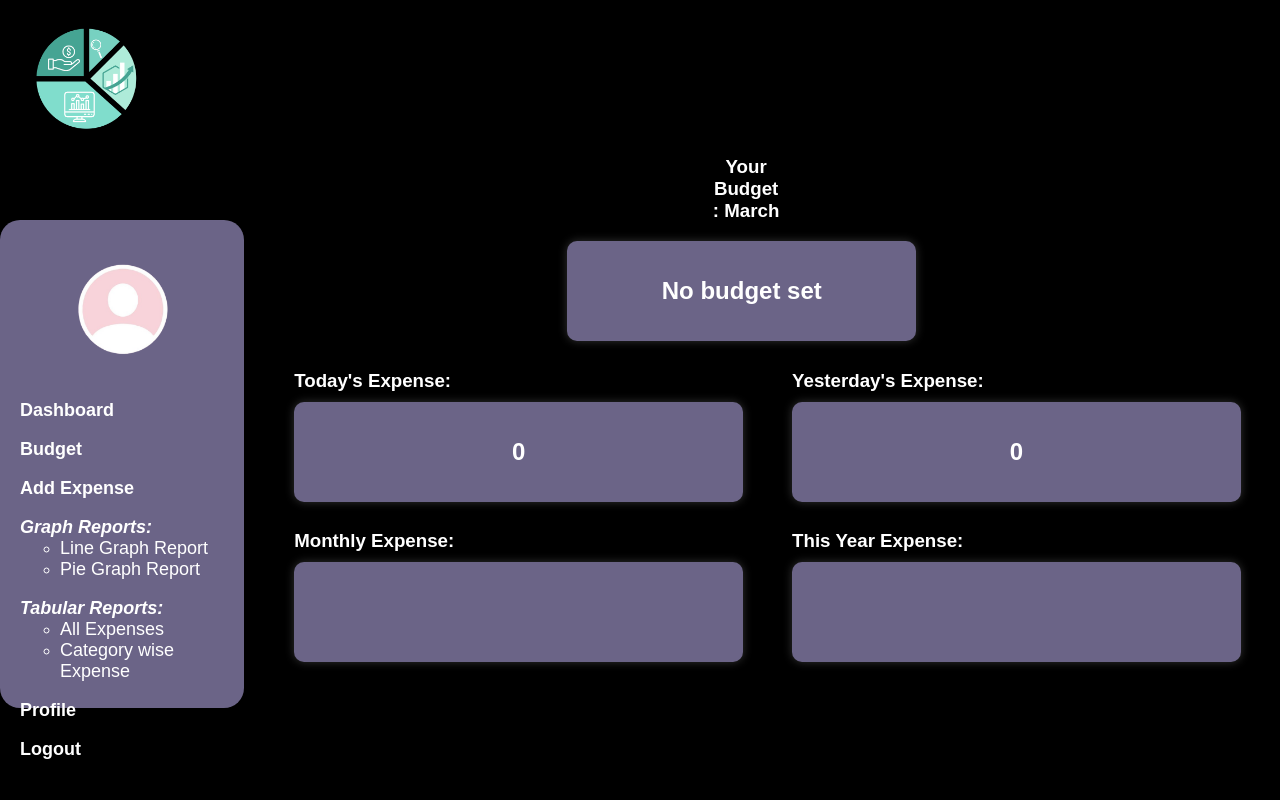
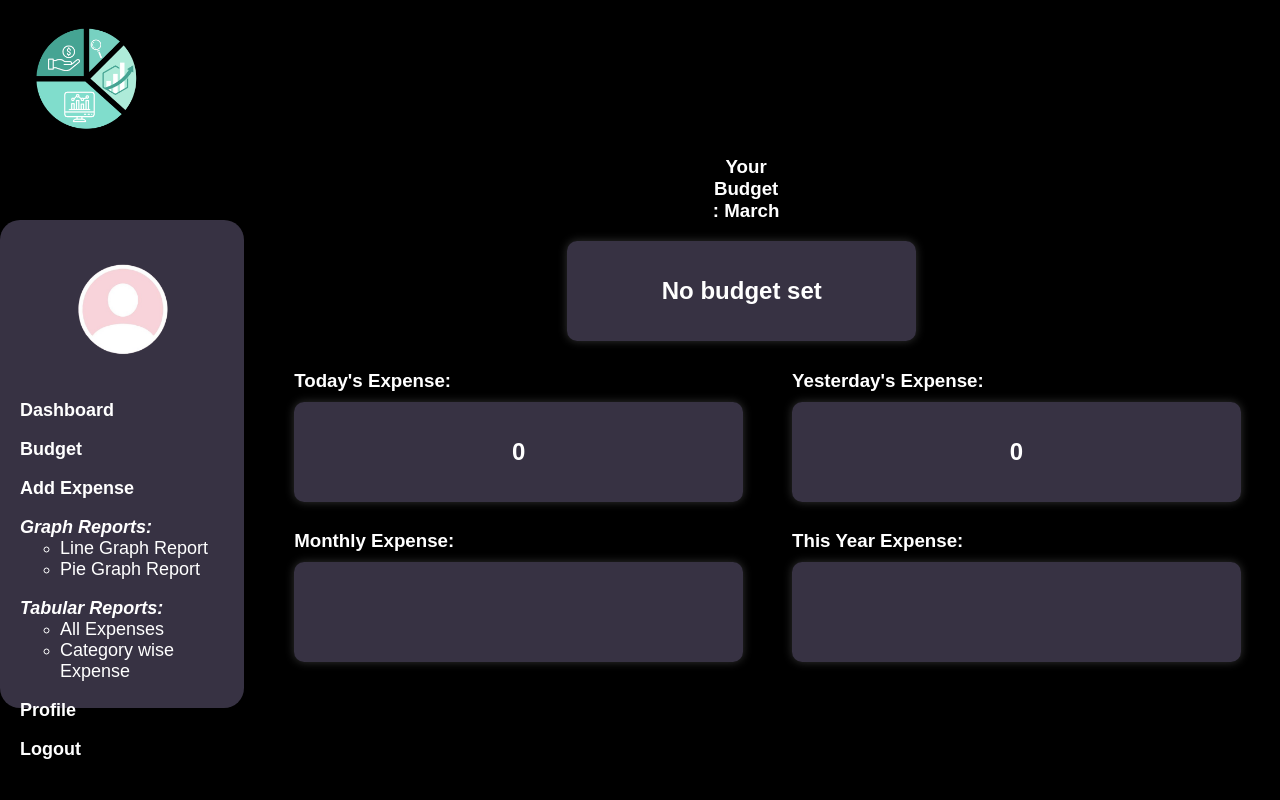
Before and after one commit to adityashahgithub/FiscalPoint, a PHP site: page /Frontend/dashboard.php in a window 1280 px wide. Run offline with PHP 8.4, Linux system fonts and the light colour scheme; a user stored in the database is signed in; data comes from the database, SQL or seed files in the repository.

Commit message:
change all container color

```diff
--- a/Frontend/css/addexpense.css
+++ b/Frontend/css/addexpense.css
@@ -15,7 +15,7 @@
 /* Sidebar */
 .sidebar {
   width: 31.4%;
-  background-color: #6B6487;
+  background-color: rgba(92, 84, 112, 0.6);
   padding: 20px;
   border-radius: 20px;
   height: 56%;
@@ -60,7 +60,7 @@
 .form-container {
     margin-top: 12%;
     width: 28rem;
-    background-color: #6B6487;
+    background-color: rgba(92, 84, 112, 0.6);
     padding: 20px;
     border-radius: 8px;
     text-align: center;
--- a/Frontend/css/categorywisereport.css
+++ b/Frontend/css/categorywisereport.css
@@ -25,7 +25,7 @@
     left: 0;
     width: 16%;
     height: 56%;
-    background-color: #6B6487;
+    background-color: rgba(92, 84, 112, 0.6);
     padding: 20px;
     border-radius:  20px;
     margin-top: 10%;
@@ -100,7 +100,7 @@
     margin: 20px auto; /* Centers horizontally */
     padding: 10px;
     width: fit-content;
-    background-color: #6B6487; /* Light background */
+    background-color: rgba(92, 84, 112, 0.6); /* Light background */
     border-radius: 8px;
     box-shadow: 0 4px 8px rgba(0, 0, 0, 0.1);
 }
--- a/Frontend/css/dashboard.css
+++ b/Frontend/css/dashboard.css
@@ -15,7 +15,7 @@
 /* Sidebar */
 .sidebar {
     width: 250px;
-    background-color: #6B6487;
+    background-color: rgba(92, 84, 112, 0.6);
     padding: 20px;
     border-radius: 20px;
     height: 56%;
@@ -72,7 +72,7 @@
 .expense-card {
     width: 400px;
     height: 180px;
-    background-color: #6B6487;
+    background-color: rgba(92, 84, 112, 0.6);
     border-radius: 10px;
     box-shadow: 0 0 10px rgba(255, 255, 255, 0.2);
     padding-right: 5%;
@@ -89,7 +89,7 @@
 
     width: 300px;
     height: 150px;
-    background-color: #6B6487;
+    background-color: rgba(92, 84, 112, 0.6);
     border-radius: 10px;
     box-shadow: 0 0 10px rgba(255, 255, 255, 0.2);
     padding-right: 5%;
--- a/Frontend/css/landing.css
+++ b/Frontend/css/landing.css
@@ -105,7 +105,7 @@
 /* Text Box */
 .text-box {
     max-width: 50%;
-    background-color: #5C5470;
+    background-color: rgba(92, 84, 112, 0.6);
     padding: 20px;
     border-radius: 15px;
     box-shadow: 5px 5px 10px rgb(199, 243, 242);
@@ -215,7 +215,7 @@
 
 
 .feature-box {
-    background-color: #6b6582;
+    background-color: rgba(92, 84, 112, 0.6);
     padding: 25px;
     border-radius: 10px;
     width: 20%;
@@ -308,7 +308,7 @@
 }
 
 .aboutus-box {
-    background-color: #6b6582;
+    background-color: rgba(92, 84, 112, 0.6);
     padding: 0.5px 10px;
     border-radius: 10px;
     width: 45%;
--- a/Frontend/css/linegraph.css
+++ b/Frontend/css/linegraph.css
@@ -25,7 +25,7 @@
     left: 0;
     width: 16%;
     height: 56%;
-    background-color: #6B6487;
+    background-color: rgba(92, 84, 112, 0.6);
     padding: 20px;
     border-radius:  20px;
     margin-top: 10%;
@@ -79,7 +79,7 @@
     justify-content: center;
     align-items: center;
     gap: 10px;
-    background-color: #6B6487;
+    background-color: rgba(92, 84, 112, 0.6);
     padding: 15px;
     border-radius: 10px;
     width: fit-content;
--- a/Frontend/css/piegraph.css
+++ b/Frontend/css/piegraph.css
@@ -26,7 +26,7 @@
     left: 0;
     width: 16%;
     height: 56%;
-    background-color: #6B6487;
+    background-color: rgba(92, 84, 112, 0.6);
     padding: 20px;
     border-radius:  20px;
     margin-top: 10%;
@@ -77,7 +77,7 @@
     justify-content: center;
     align-items: center;
     gap: 10px;
-    background-color: #6B6487;
+    background-color: rgba(92, 84, 112, 0.6);
     padding: 15px;
     border-radius: 10px;
     width: fit-content;
--- a/Frontend/css/profile.css
+++ b/Frontend/css/profile.css
@@ -25,7 +25,7 @@
     left: 0;
     width: 16%;
     height: 56%;
-    background-color: #6B6487;
+    background-color: rgba(92, 84, 112, 0.6);
     padding: 20px;
     border-radius:  20px;
     margin-top: 10%;
@@ -128,7 +128,7 @@
 
 /* Profile Card */
 .profile-card {
-    background-color: #6B6487;
+    background-color: rgba(92, 84, 112, 0.6);
     padding: 20px;
     border-radius: 10px;
     box-shadow: 0px 0px 15px rgba(248, 231, 231, 0.476);
--- a/Frontend/css/setbudget.css
+++ b/Frontend/css/setbudget.css
@@ -15,7 +15,7 @@
 /* Sidebar */
 .sidebar {
     width: 31.4%;
-    background-color: #6B6487;
+    background-color: rgba(92, 84, 112, 0.6);
     padding: 20px;
     border-radius: 20px;
     height: 56%;
@@ -59,7 +59,7 @@
 .form-container {
     margin-top: 12%;
     width: 28rem;
-    background-color: #6B6487;
+    background-color: rgba(92, 84, 112, 0.6);
     padding: 20px;
     border-radius: 8px;
     text-align: center;
--- a/Frontend/css/tabularreport.css
+++ b/Frontend/css/tabularreport.css
@@ -25,7 +25,7 @@
     left: 0;
     width: 16%;
     height: 56%;
-    background-color: #6B6487;
+    background-color: rgba(92, 84, 112, 0.6);
     padding: 20px;
     border-radius:  20px;
     margin-top: 10%;
@@ -96,7 +96,7 @@
     justify-content: center;
     align-items: center;
     gap: 10px;
-    background-color: #6B6487;
+    background-color: rgba(92, 84, 112, 0.6);
     padding: 15px;
     border-radius: 10px;
     width: fit-content;
```
